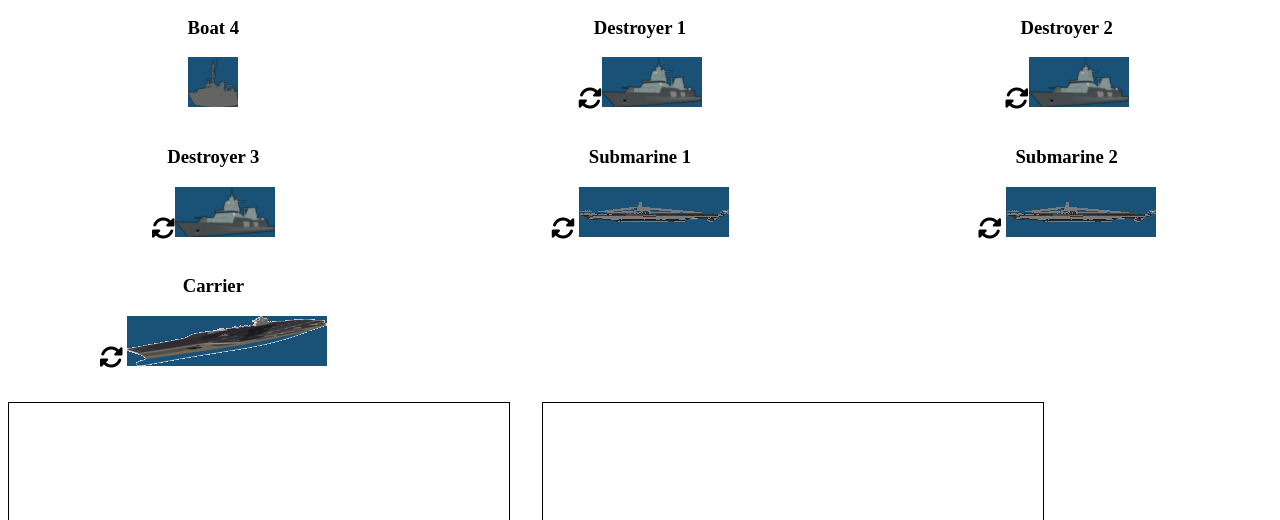
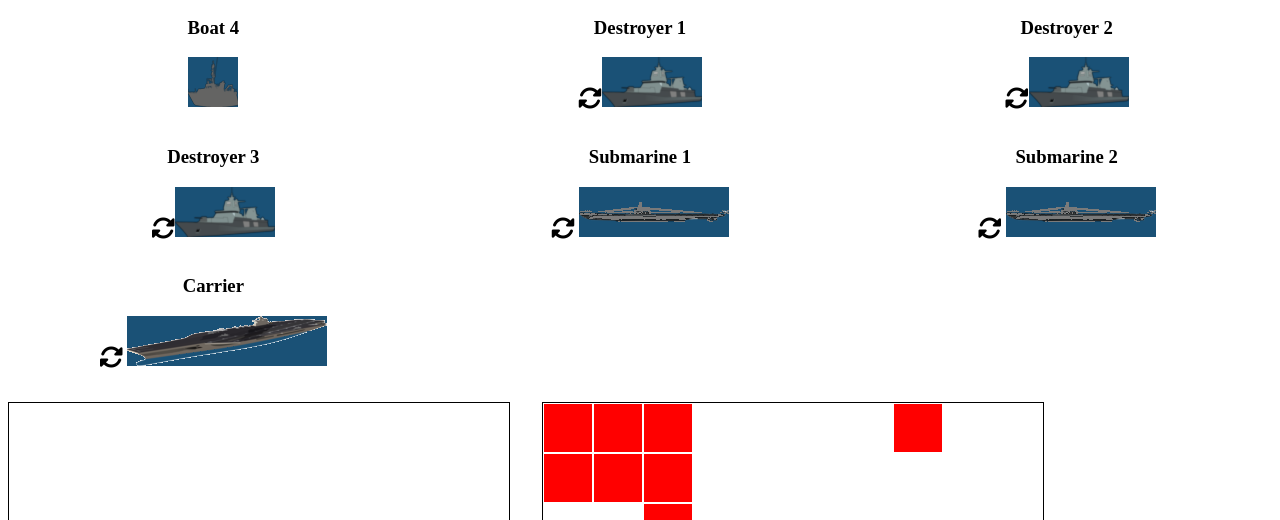
Before and after one commit to Pawel-Ochmann/project-Battleship, a website built with webpack: page src/index.html in a window 1280 px wide. Shown: the part 280-800 px from the top of the page. Built offline with nearby package versions, Linux system fonts and the light colour scheme; files whose address does not match are found by name.

Commit message:
Debugging, create temporary styling for fields taken by computer ships, now the algorithm properly invoke himself again when fields he chose are taken

```diff
--- a/src/domMethods.js
+++ b/src/domMethods.js
@@ -22,10 +22,8 @@
   }
 
   function placeShipComputer(ship) {
-    console.log(ship);
     let fields = [];
     if (randomFalseTrue()) {
-      console.log(ship);
       fields = getShipFieldsHorizontal(
         ship.length,
         randomOneToTen(),
@@ -40,27 +38,32 @@
         'computer'
       );
 
-      if (fields.length < ship.length) {
-        fields = placeComputerShips(ship);
-      }
-      return fields;
+    if (fields.length < ship.length) {
+      fields = placeComputerShips(ship);
+    }
+    return fields;
   }
 
   for (const field of player.board) {
     const box = document.createElement('div');
     box.dataset.x = field.x;
     box.dataset.y = field.y;
+    box.dataset.free = true;
+    box.dataset.ship = false;
     computerBoard.appendChild(box);
   }
 
   const ships = Object.entries(player.ships);
   for (const ship of ships) {
     let fields = placeShipComputer(ship[1]);
+    fields.forEach((field) => {
+      field.classList.add('fieldComputer');
+    });
     const fieldsAround = [];
-    fields.forEach((field)=> {
+    fields.forEach((field) => {
       field.dataset.ship = ship[0];
       fieldsAround.push(getFieldsAround(field));
-    })
+    });
   }
 }
 
@@ -76,14 +79,15 @@
 // }
 
 function getShipFieldsHorizontal(length, x, y, player) {
-  console.log(length, x, y);
   const shipFields = [];
   for (let i = 0; i < length; i++) {
     const field = document.querySelector(
       `div.${player} div[data-x='${+x + i}'][data-y='${y}'][data-free="true"]`
     );
+
     if (field) shipFields.push(field);
   }
+
   return shipFields;
 }
 function getShipFieldsVertical(length, x, y, player) {
@@ -92,6 +96,7 @@
     const field = document.querySelector(
       `div.${player} div[data-x='${x}'][data-y='${+y + i}'][data-free='true']`
     );
+
     if (field) shipFields.push(field);
   }
   return shipFields;
@@ -224,8 +229,6 @@
   });
 }
 
-function placeComputerShips() {}
-
 module.exports = {
   appendBoardPlayer,
   appendBoardComputer,
--- a/src/main.scss
+++ b/src/main.scss
@@ -89,3 +89,7 @@
   background-color: rgba($color: red, $alpha: 0.3);
   z-index: 100;
 }
+
+.fieldComputer {
+  background-color: rgba($color: red, $alpha: 1);
+}
```
